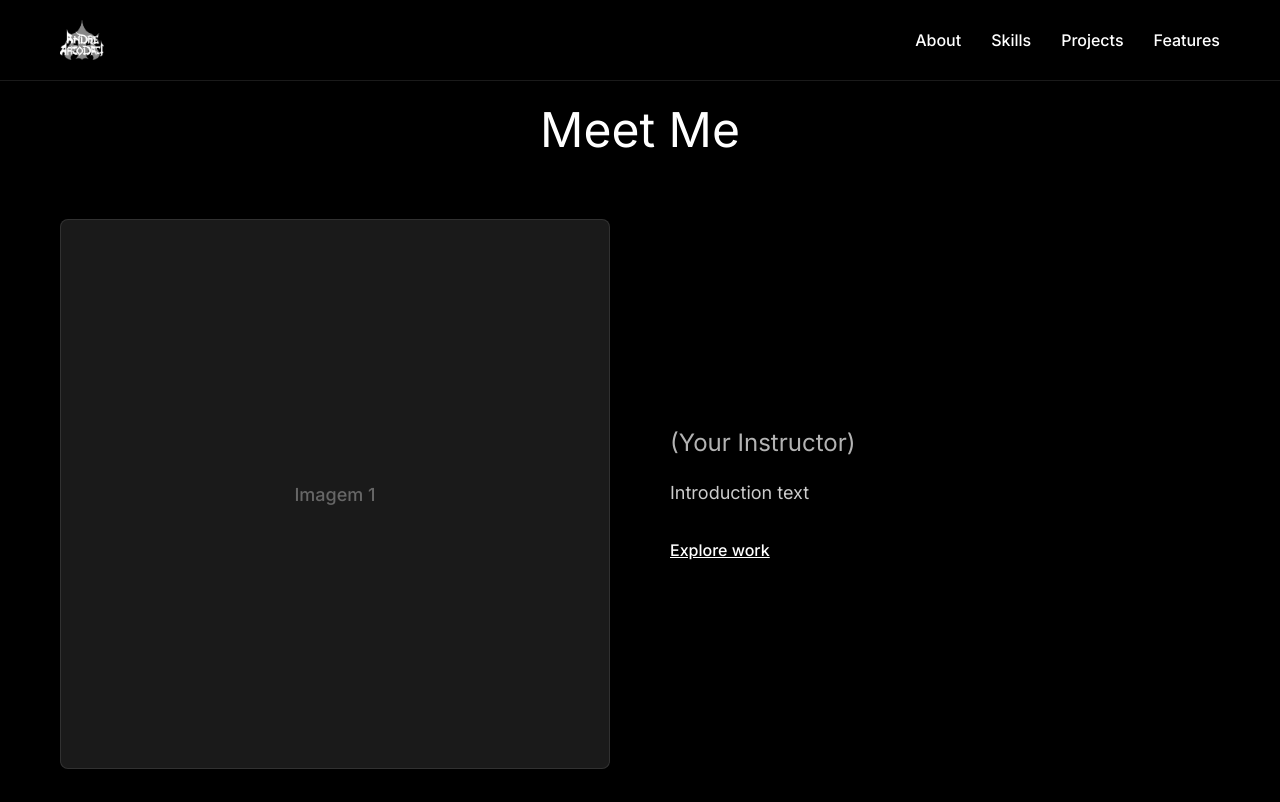
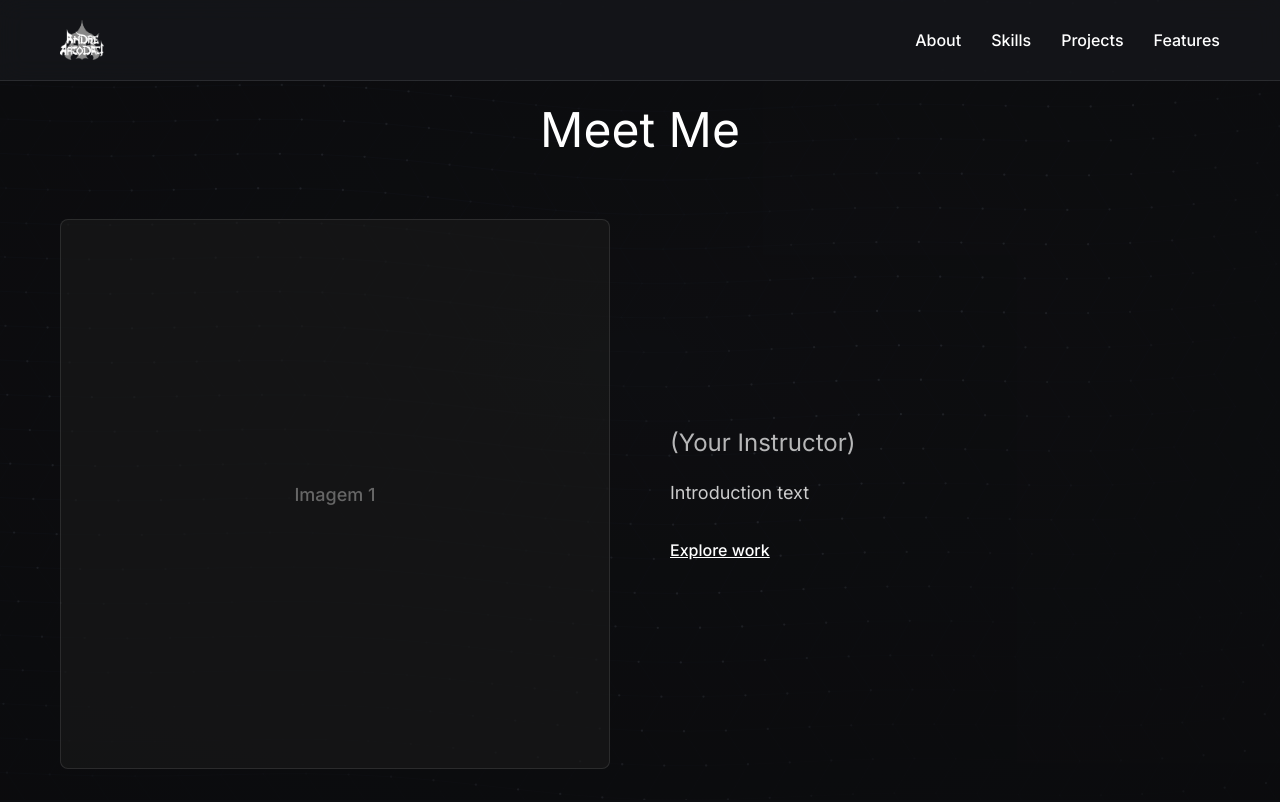
Before and after one commit to decoarc/prototype, a React (Create React App) app: page / in a window 1280 px wide. Shown: the top 802 px of the page. Built offline with nearby package versions, Linux system fonts and the light colour scheme.

Commit message:
feat: particle wave backdrop

```diff
--- a/src/App.css
+++ b/src/App.css
@@ -5,10 +5,16 @@
 }
 
 .App {
+  position: relative;
   min-height: 100vh;
-  background-color: #000;
+  background-color: transparent;
   color: #fff;
   overflow-x: hidden;
+}
+
+.App-content {
+  position: relative;
+  z-index: 1;
 }
 
 .container {
--- a/src/App.tsx
+++ b/src/App.tsx
@@ -6,10 +6,13 @@ import AboutSection from "./components/AboutSection";
 import Features from "./components/Features";
 import Skills from "./components/Skills";
 import Footer from "./components/Footer";
+import ParticleWaveBackground from "./components/ParticleWaveBackground";
 
 function App() {
   return (
     <div className="App">
+      <ParticleWaveBackground />
+      <div className="App-content">
         <Header />
         <AboutSection />
         <Skills />
@@ -17,6 +20,7 @@ function App() {
         <Features />
         <Footer />
       </div>
+    </div>
   );
 }
 
--- a/src/components/AboutSection.css
+++ b/src/components/AboutSection.css
@@ -1,6 +1,6 @@
 .about-section {
   padding: 100px 20px;
-  background-color: #000;
+  background-color: rgba(0, 0, 0, 0.45);
 }
 
 .about-section h2 {
@@ -21,7 +21,7 @@
 .about-image {
   width: 100%;
   aspect-ratio: 1;
-  background-color: #1a1a1a;
+  background-color: rgba(26, 26, 26, 0.65);
   border-radius: 8px;
   display: flex;
   align-items: center;
--- a/src/components/Features.css
+++ b/src/components/Features.css
@@ -1,6 +1,6 @@
 .features {
   padding: 80px 20px;
-  background-color: #000;
+  background-color: rgba(0, 0, 0, 0.45);
 }
 
 .features-list {
--- a/src/components/Footer.css
+++ b/src/components/Footer.css
@@ -1,6 +1,6 @@
 .footer {
   padding: 60px 20px;
-  background-color: #000;
+  background-color: rgba(0, 0, 0, 0.45);
   border-top: 1px solid #333;
 }
 
--- a/src/components/Header.css
+++ b/src/components/Header.css
@@ -3,8 +3,8 @@
   top: 0;
   left: 0;
   right: 0;
-  background-color: rgba(0, 0, 0, 0.9);
-  backdrop-filter: blur(10px);
+  background-color: rgba(25, 26, 31, 0.62);
+  backdrop-filter: blur(12px);
   z-index: 1000;
   padding: 20px 0;
   border-bottom: 1px solid rgba(255, 255, 255, 0.1);
@@ -71,7 +71,8 @@
     top: 100%;
     left: 0;
     right: 0;
-    background-color: #000;
+    background-color: rgba(0, 0, 0, 0.72);
+    backdrop-filter: blur(12px);
     padding: 20px;
     flex-direction: column;
     gap: 15px;
--- /dev/null
+++ b/src/components/ParticleWaveBackground.css
@@ -0,0 +1,26 @@
+.particle-wave-bg {
+  position: fixed;
+  inset: 0;
+  z-index: 0;
+  pointer-events: none;
+  background: #191a1f;
+}
+
+.particle-wave-bg canvas {
+  display: block;
+  width: 100%;
+  height: 100%;
+}
+
+/* Soft vignette so content stays readable at edges */
+.particle-wave-bg::after {
+  content: "";
+  position: absolute;
+  inset: 0;
+  pointer-events: none;
+  background: radial-gradient(
+    ellipse 85% 70% at 50% 45%,
+    transparent 0%,
+    rgba(10, 11, 14, 0.35) 100%
+  );
+}
--- /dev/null
+++ b/src/components/ParticleWaveBackground.tsx
@@ -0,0 +1,140 @@
+import React, { useEffect, useRef } from "react";
+import "./ParticleWaveBackground.css";
+
+/** Stitch-inspired base */
+const BASE = "#191a1f";
+
+function ParticleWaveBackground() {
+  const canvasRef = useRef<HTMLCanvasElement>(null);
+
+  useEffect(() => {
+    const canvas = canvasRef.current;
+    if (!canvas) return;
+    const ctx = canvas.getContext("2d");
+    if (!ctx) return;
+
+    const reduced =
+      typeof window !== "undefined" &&
+      window.matchMedia("(prefers-reduced-motion: reduce)").matches;
+
+    let raf = 0;
+
+    const resize = () => {
+      const dpr = Math.min(window.devicePixelRatio || 1, 2);
+      const w = window.innerWidth;
+      const h = window.innerHeight;
+      canvas.width = Math.floor(w * dpr);
+      canvas.height = Math.floor(h * dpr);
+      canvas.style.width = `${w}px`;
+      canvas.style.height = `${h}px`;
+      ctx.setTransform(dpr, 0, 0, dpr, 0, 0);
+    };
+
+    resize();
+    window.addEventListener("resize", resize);
+
+    const drawStill = () => {
+      const w = window.innerWidth;
+      const h = window.innerHeight;
+      ctx.fillStyle = BASE;
+      ctx.fillRect(0, 0, w, h);
+    };
+
+    if (reduced) {
+      drawStill();
+      return () => {
+        window.removeEventListener("resize", resize);
+      };
+    }
+
+    const spacing = () =>
+      Math.max(26, Math.min(42, window.innerWidth / 26));
+
+    const tick = () => {
+      const w = window.innerWidth;
+      const h = window.innerHeight;
+      const sp = spacing();
+      const cols = Math.ceil(w / sp) + 2;
+      const rows = Math.ceil(h / (sp * 0.82)) + 2;
+
+      ctx.fillStyle = BASE;
+      ctx.fillRect(0, 0, w, h);
+
+      const time = performance.now() / 1000;
+      const positions: { x: number; y: number }[] = [];
+
+      for (let row = 0; row < rows; row++) {
+        for (let col = 0; col < cols; col++) {
+          const stagger = (row & 1) * (sp * 0.5);
+          const baseX = col * sp + stagger - sp;
+          const baseY = row * sp * 0.82 - sp;
+          const waveX =
+            Math.sin(baseY * 0.005 + time * 0.55) * 10 +
+            Math.cos((baseX + baseY) * 0.003 + time * 0.35) * 6;
+          const waveY =
+            Math.sin(baseX * 0.004 + time * 0.75) * 14 +
+            Math.sin(baseX * 0.012 + time * 1.1) * 5;
+          positions.push({ x: baseX + waveX, y: baseY + waveY });
+        }
+      }
+
+      ctx.lineWidth = 0.55;
+      for (let row = 0; row < rows; row++) {
+        for (let col = 0; col < cols; col++) {
+          const i = row * cols + col;
+          const p = positions[i];
+          if (!p) continue;
+
+          const right = col < cols - 1 ? positions[i + 1] : null;
+          const bottom = row < rows - 1 ? positions[i + cols] : null;
+
+          if (right) {
+            const d = Math.hypot(right.x - p.x, right.y - p.y);
+            if (d < sp * 1.55) {
+              const a =
+                0.045 +
+                0.035 * Math.sin(time * 1.2 + col * 0.08 + row * 0.04);
+              ctx.strokeStyle = `rgba(130, 175, 255, ${a})`;
+              ctx.beginPath();
+              ctx.moveTo(p.x, p.y);
+              ctx.lineTo(right.x, right.y);
+              ctx.stroke();
+            }
+          }
+          if (bottom) {
+            ctx.strokeStyle = "rgba(95, 130, 210, 0.042)";
+            ctx.beginPath();
+            ctx.moveTo(p.x, p.y);
+            ctx.lineTo(bottom.x, bottom.y);
+            ctx.stroke();
+          }
+        }
+      }
+
+      for (const p of positions) {
+        const a = 0.1 + 0.09 * Math.sin(time * 1.8 + p.x * 0.008 + p.y * 0.006);
+        ctx.fillStyle = `rgba(230, 238, 255, ${a})`;
+        ctx.beginPath();
+        ctx.arc(p.x, p.y, 1.15, 0, Math.PI * 2);
+        ctx.fill();
+      }
+
+      raf = requestAnimationFrame(tick);
+    };
+
+    raf = requestAnimationFrame(tick);
+
+    return () => {
+      window.removeEventListener("resize", resize);
+      cancelAnimationFrame(raf);
+    };
+  }, []);
+
+  return (
+    <div className="particle-wave-bg" aria-hidden="true">
+      <canvas ref={canvasRef} />
+    </div>
+  );
+}
+
+export default ParticleWaveBackground;
--- a/src/components/PersonalProjects.css
+++ b/src/components/PersonalProjects.css
@@ -4,7 +4,11 @@
   align-items: center;
   justify-content: center;
   padding: 120px 20px 80px;
-  background: linear-gradient(180deg, #000 0%, #1a1a1a 100%);
+  background: linear-gradient(
+    180deg,
+    rgba(0, 0, 0, 0.5) 0%,
+    rgba(26, 26, 26, 0.45) 100%
+  );
 }
 
 .personal-projects-content {
@@ -22,7 +26,7 @@
 
 .personal-projects-image-item {
   aspect-ratio: 4/3;
-  background-color: #1a1a1a;
+  background-color: rgba(26, 26, 26, 0.65);
   border-radius: 8px;
   display: flex;
   align-items: center;
--- a/src/components/Skills.css
+++ b/src/components/Skills.css
@@ -1,6 +1,6 @@
 .skills-section {
   padding: 100px 20px;
-  background-color: #000;
+  background-color: rgba(0, 0, 0, 0.45);
   min-height: 100vh;
   display: flex;
   align-items: center;
--- a/src/index.css
+++ b/src/index.css
@@ -1,4 +1,8 @@
 @import url("https://fonts.googleapis.com/css2?family=Inter:wght@300;400;500;600;700&display=swap");
+
+html {
+  background: #191a1f;
+}
 
 body {
   margin: 0;
@@ -7,7 +11,7 @@ body {
     sans-serif;
   -webkit-font-smoothing: antialiased;
   -moz-osx-font-smoothing: grayscale;
-  background-color: #000;
+  background-color: #191a1f;
   color: #fff;
 }
 
```
Lines whose indentation alone changed are shown as unchanged.
